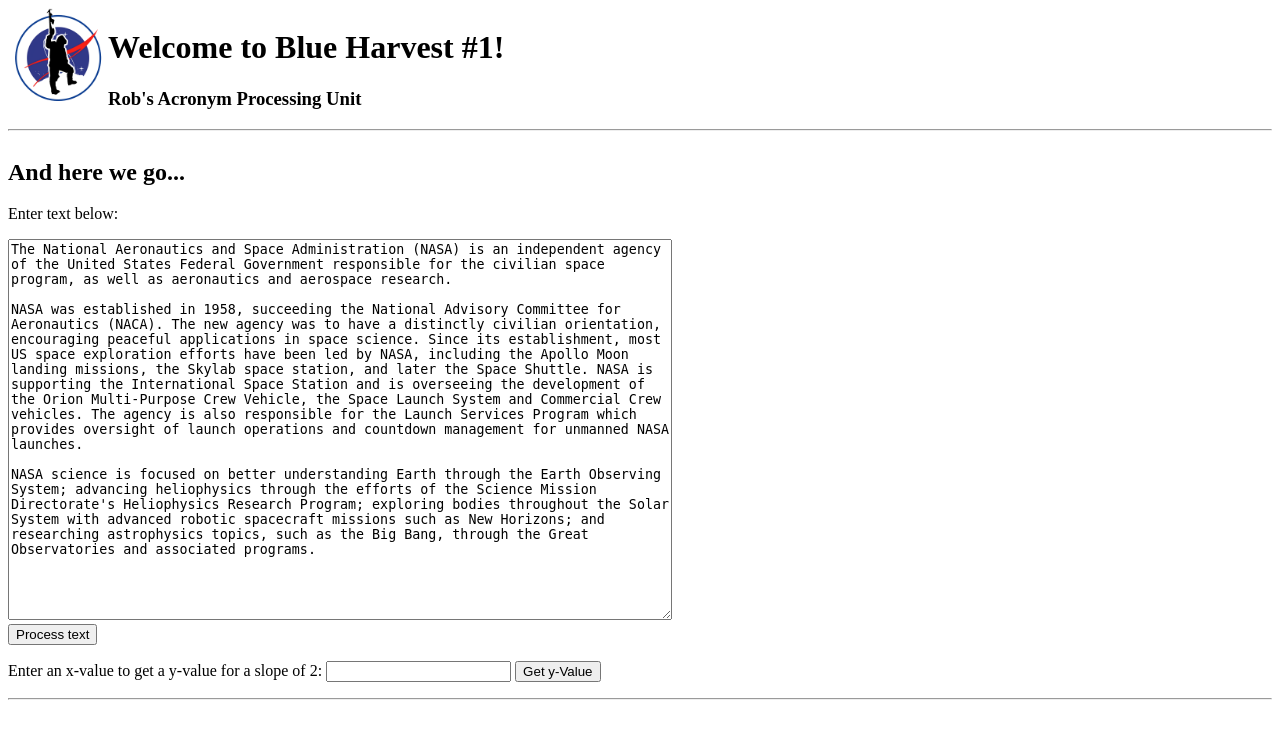
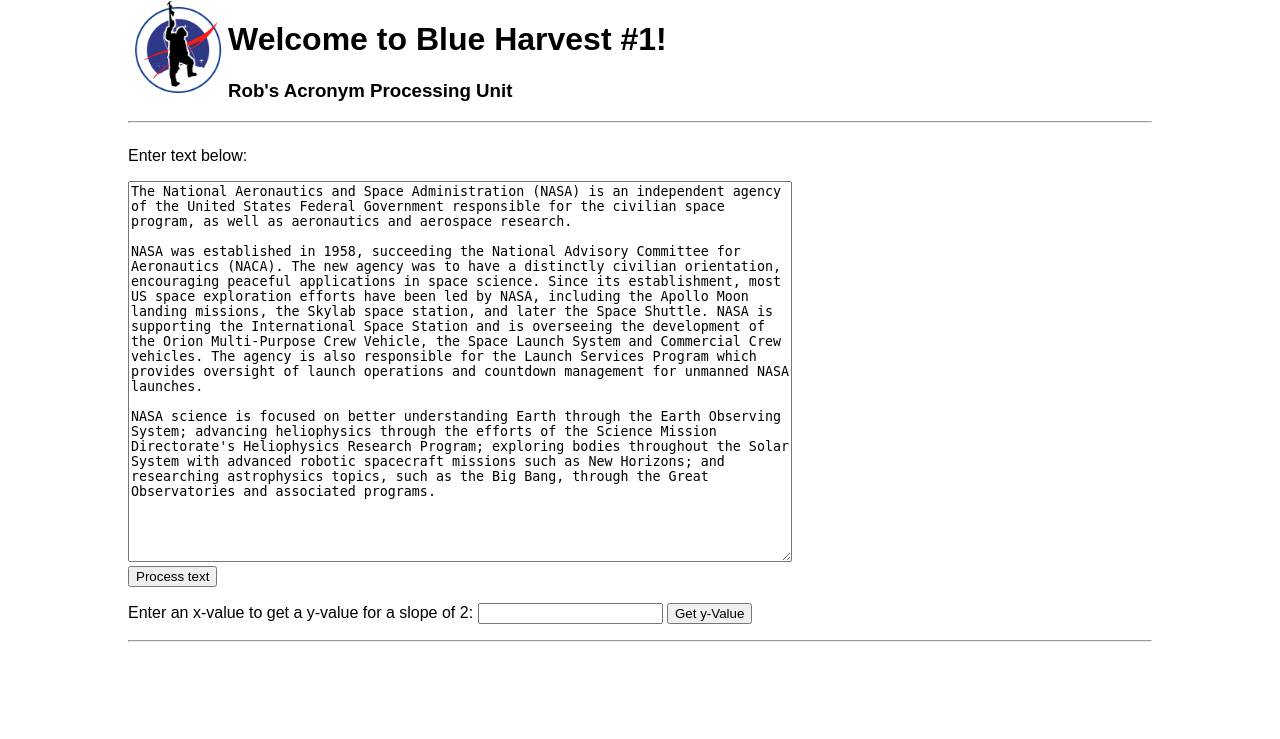
Before and after one commit to garciart/custom-tensorflow-dataset, a PHP site: page / in a window 1280 px wide. Shown: the top 739 px of the page. Run offline with PHP 8.4, Linux system fonts and the light colour scheme.

Commit message:
Separated feature scaling and prepared data. Also uploaded to AWS.

```diff
--- a/Master.php
+++ b/Master.php
@@ -6,6 +6,7 @@
     <head>
         <meta charset="utf-8" />
         <title>Blue Harvest</title>
+        <link rel="stylesheet" type="text/css" href="StyleSheet.css">
         <script src="https://cdn.jsdelivr.net/npm/@tensorflow/tfjs@0.11.2"></script>
         <script type="text/javascript" src="textPrep.js"></script>
         <script type="text/javascript" src="tensorflow.js"></script>
@@ -17,14 +18,12 @@
             <div style="clear:both; overflow:auto;">
                 <img src="sherpa_q2a_logo.png" alt="" style="float:left; height:100px;"/>
                 <h1>Welcome to Blue Harvest #1!</h1>
-
                 <!-- Content placeholder for header element content -->
                 <?php echo $contentPlaceHolder2; ?>
                 <hr>
             </div>
         </header>
         <main>
-            <h2>And here we go...</h2>
             <!-- Content placeholder for main element content -->
             <?php echo $contentPlaceHolder3; ?>
             <hr>
--- /dev/null
+++ b/StyleSheet.css
@@ -0,0 +1,19 @@
+/*
+To change this license header, choose License Headers in Project Properties.
+To change this template file, choose Tools | Templates
+and open the template in the editor.
+*/
+/*
+    Created on : Mar 3, 2019, 5:42:29 PM
+    Author     : Rob Garcia at rgarcia@rgprogramming.com
+*/
+
+body {
+    font-family: sans-serif;
+    width: 80%;
+    margin: auto;
+}
+table {
+    padding: 3px;
+    width: 100%;
+}
--- a/textPrep.js
+++ b/textPrep.js
@@ -4,23 +4,24 @@
  * and open the template in the editor.
  */
 
-function textPrepController() {
+async function textPrepController() {
     // Get the text
     var context = document.getElementById('myText').value;
     var contextArray = removeStopWords(context);
     var frequencyMap = getFrequency(contextArray);
     var sortedArray = convertToSortedArray(frequencyMap);
-    var results = "Breakdown:";
+    var results = "<hr><p>Results:</p><table><tr>";
     var arrayMax = sortedArray[0][1];
     // Setting minimum to zero allows all x's to be weighted
     var arrayMin = 0;
     for (var i = 0; i < sortedArray.length; i++) {
         var featureScaled = (sortedArray[i][1] - arrayMin) / (arrayMax - arrayMin);
-        results += "\n" + sortedArray[i][0] + "\t" + featureScaled;
+        results += "<td>" + sortedArray[i][0] + "</td><td>" + featureScaled + "</td>";
+        if(i % 3 === 0) results += "</tr><tr>";
         // results += "\n" + sortedArray[i].name + "\t" + sortedArray[i].count;
     }
-    document.getElementById('myText').value = results;
-
+    results += "</tr></table>";
+    document.getElementById('myTable').innerHTML = results;
 }
 
 function removeStopWords(context) {
@@ -67,17 +68,6 @@ function convertToSortedArray(frequencyMap) {
             return (a[1] > b[1]) ? -1 : 1;
         }
     });
-    /*
-     sortedArray = Object.keys(frequencyMap).map(function (key) {
-     return {
-     name: key,
-     count: frequencyMap[key]
-     };
-     });
-     sortedArray.sort(function (a, b) {
-     // return (a.count > b.count) ? -1 : ((a.count < b.count) ? 1 : 0);
-     return b.name - a.name;
-     });
-     */
+
     return sortedArray;
 }
```
Also changed, not shown: 2 other files.
